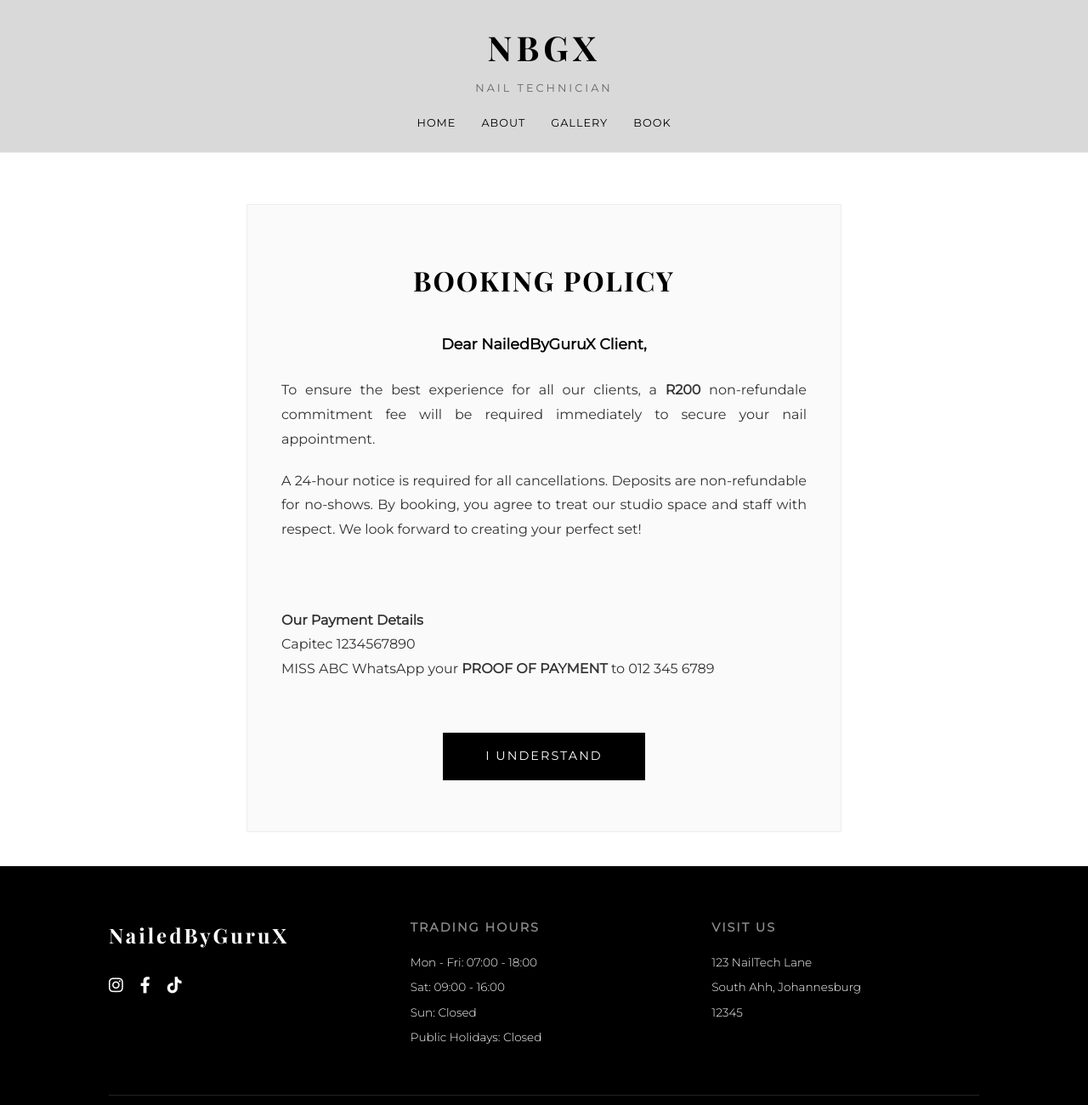
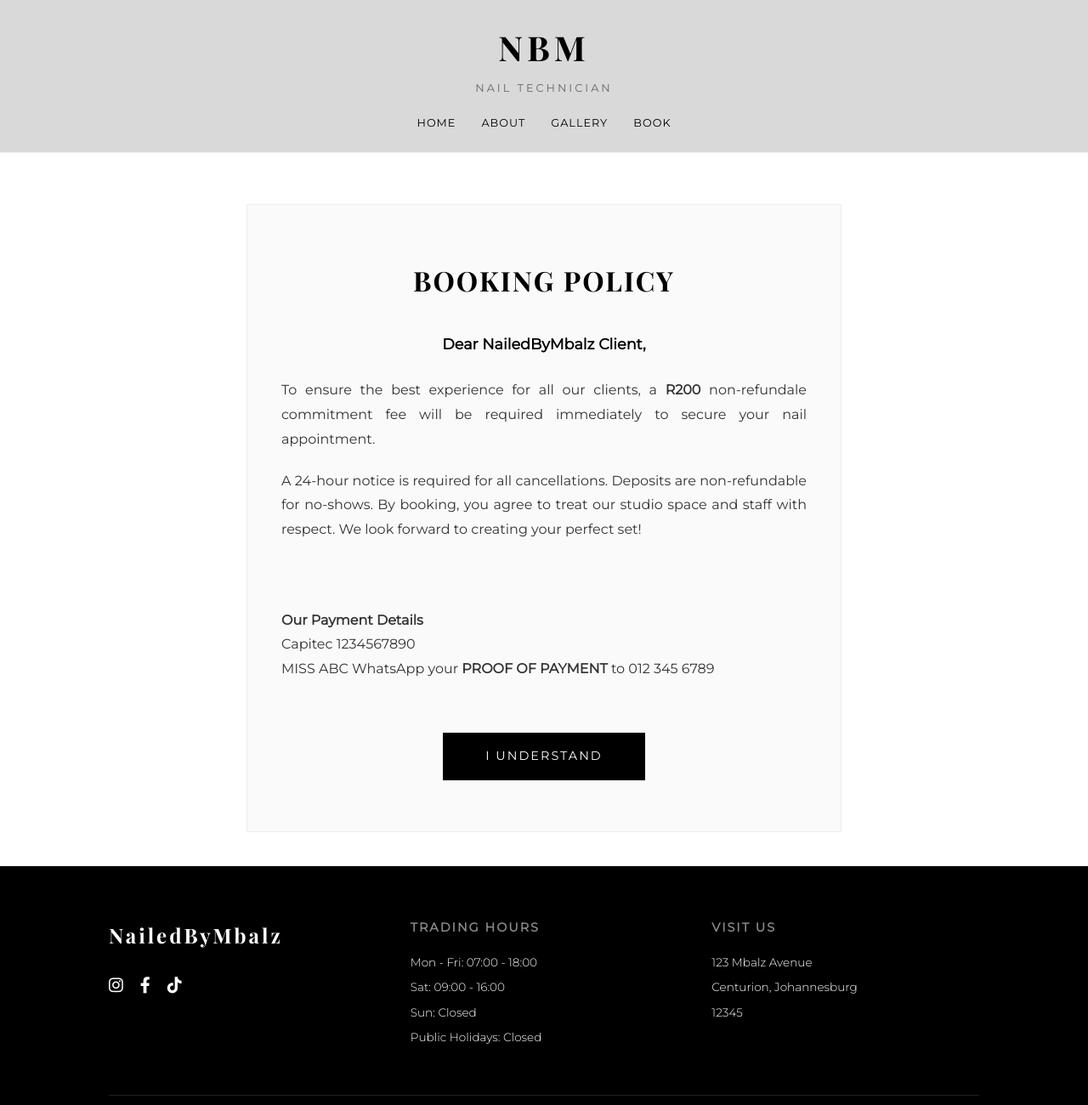
Before and after one commit to Business-Web01/NailTech-Website-DEMO, a plain HTML site: page policy.html in a window 1280 px wide. Shown: the top 1300 px of the page at 85% size. Drawn offline with nearby package versions, Linux system fonts and the light colour scheme; a web font is replaced by a local one.

Commit message:
Update policy.html

```diff
--- a/policy.html
+++ b/policy.html
@@ -3,7 +3,7 @@
 <head>
     <meta charset="UTF-8">
     <meta name="viewport" content="width=device-width, initial-scale=1.0">
-    <title>Booking Policy | NailedByGuruX</title>
+    <title>Booking Policy | NailedByMbalz</title>
     <link href="https://fonts.googleapis.com/css2?family=Playfair+Display:ital,wght@0,400;0,700;1,400&family=Montserrat:wght@300;400&display=swap" rel="stylesheet">
     <link rel="stylesheet" href="https://cdnjs.cloudflare.com/ajax/libs/font-awesome/6.0.0/css/all.min.css">
 
@@ -250,7 +250,7 @@
 
     <header>
         <div class="logo-container">
-            <h1>NBGX</h1>
+            <h1>NBM</h1>
             <p>Nail Technician</p>
         </div>
         <nav>
@@ -267,7 +267,7 @@
         <div class="policy-box">
             <h2>Booking Policy</h2>
 
-            <span class="greeting">Dear NailedByGuruX Client,</span>
+            <span class="greeting">Dear NailedByMbalz Client,</span>
 
             <p>
                 To ensure the best experience for all our clients, a <b>R200</b> non-refundale commitment fee will be required immediately to secure your nail appointment.
@@ -290,7 +290,7 @@
     <footer>
     <div class="footer-container">
         <div class="footer-section footer-left">
-            <h2 class="footer-logo">NailedByGuruX</h2>
+            <h2 class="footer-logo">NailedByMbalz</h2>
             <div class="social-icons">
                 <a href="https://www.instagram.com/yourprofile" target="_blank" class="icon-link"><i class="fab fa-instagram"></i></a>
                 <a href="https://www.facebook.com/yourprofile" target="_blank" class="icon-link"><i class="fab fa-facebook-f"></i></a>
@@ -308,8 +308,8 @@
 
         <div class="footer-section footer-right">
             <h3>VISIT US</h3>
-            <p>123 NailTech Lane</p>
-            <p>South Ahh, Johannesburg</p>
+            <p>123 Mbalz Avenue</p>
+            <p>Centurion, Johannesburg</p>
             <p>12345</p>
         </div>
     </div>
@@ -321,4 +321,5 @@
 </footer>
 
 </body>
+
 </html>
```
